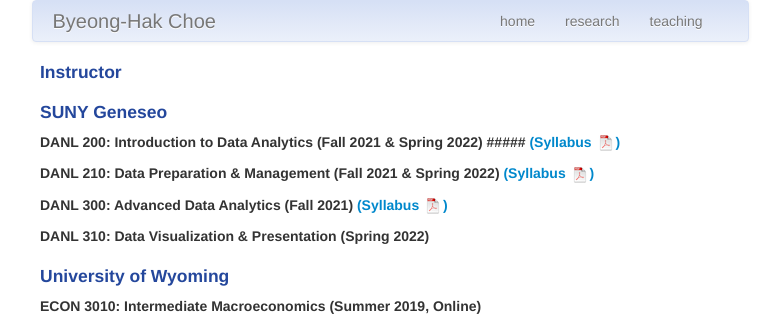
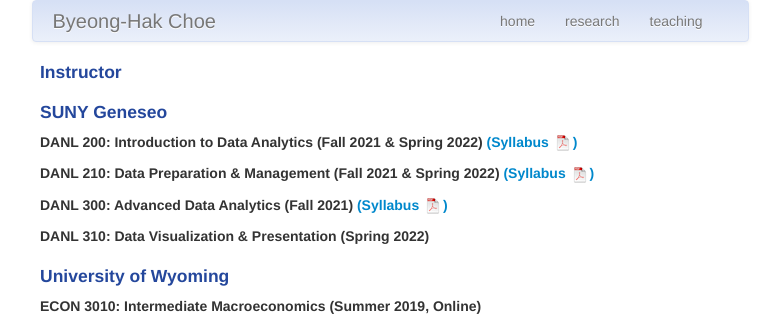
Before and after one commit to Erikwoj/bcecon.github.io, a Jekyll site: the page built from pages/teaching.md, in a window 1280 px wide. Shown: the top 325 px of the page, without its empty margins (250-1030 px from the left). Built offline with Jekyll 4.4.1, drawn with Linux system fonts in a browser that asks for light colours.

Commit message:
Update teaching.md

```diff
--- a/pages/teaching.md
+++ b/pages/teaching.md
@@ -16,7 +16,7 @@
 
 #### <a name="SUNY Geneseo"></a>SUNY Geneseo
 
-##### <strong>DANL 200: Introduction to Data Analytics</strong> (Fall 2021 & Spring 2022) ##### <a href="https://drive.google.com/file/d/10TQ6Hup3HVUwlC743ZQPLJC_Eu_ELfxI/view?usp=sharing"> (Syllabus ![paper as pdf]({{ BASE_PATH }}/pages/icons16/pdf-icon.png))</a>
+##### <strong>DANL 200: Introduction to Data Analytics</strong> (Fall 2021 & Spring 2022) <a href="https://drive.google.com/file/d/10TQ6Hup3HVUwlC743ZQPLJC_Eu_ELfxI/view?usp=sharing"> (Syllabus ![paper as pdf]({{ BASE_PATH }}/pages/icons16/pdf-icon.png))</a>
 
 
 ##### <strong>DANL 210: Data Preparation & Management</strong> (Fall 2021 & Spring 2022) <a href="https://drive.google.com/file/d/1KaKCBe1Cib5mga7fk4f9X0DIJCyuMQa_/view?usp=sharing"> (Syllabus ![paper as pdf]({{ BASE_PATH }}/pages/icons16/pdf-icon.png))</a>
```
